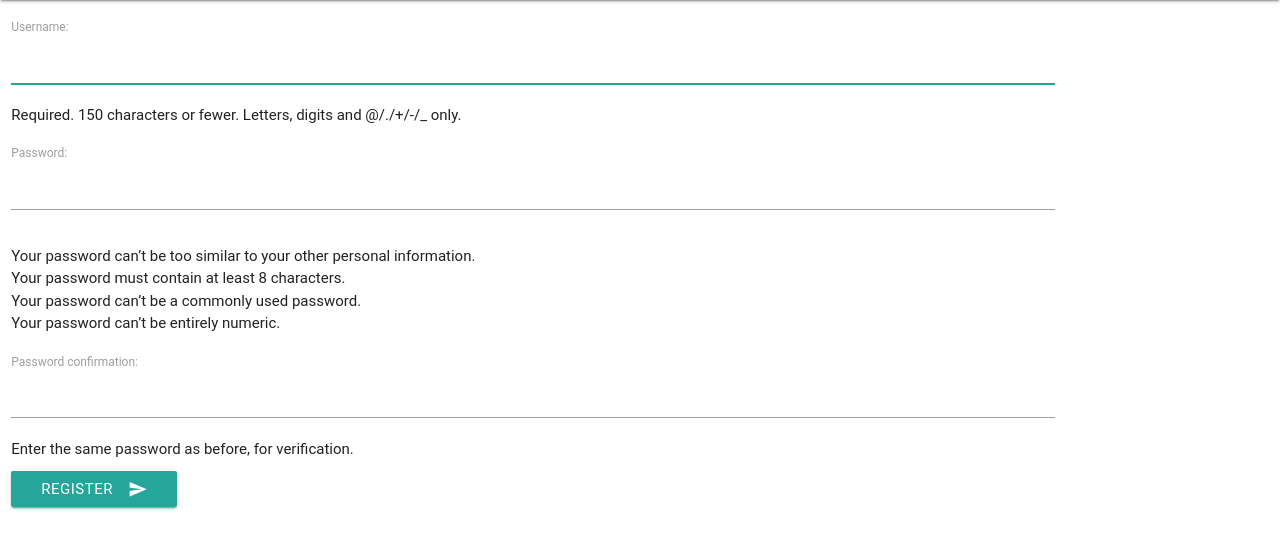
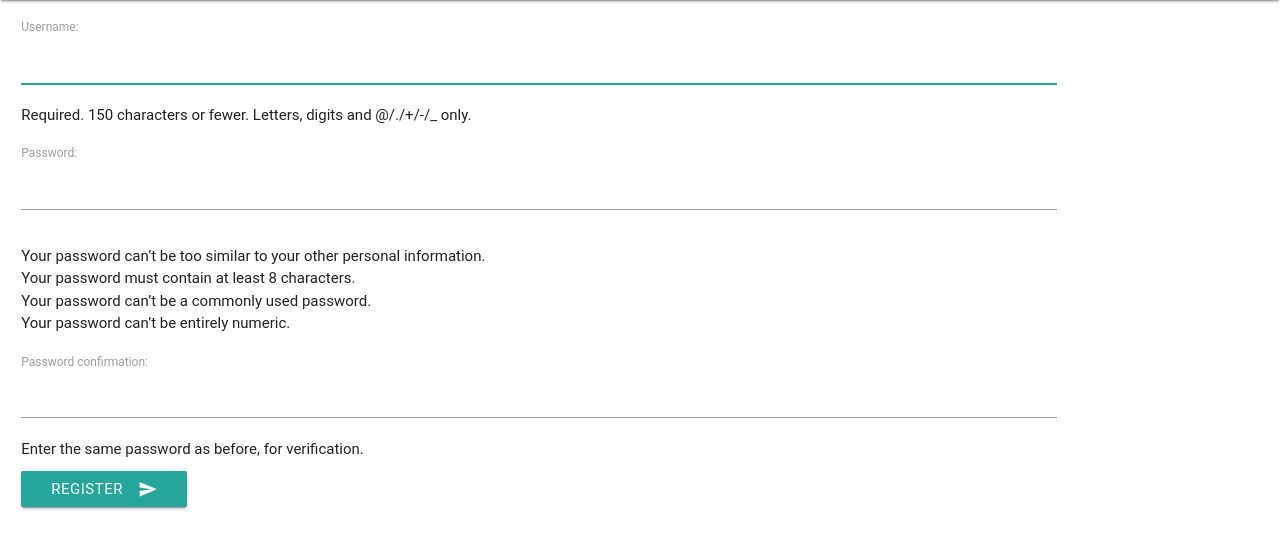
Before and after one commit to kosc/fastpost, a Django app: page /register in a window 1280 px wide. Shown: the part 64-613 px from the top of the page. Run offline with Django 3.2, Linux system fonts and the light colour scheme; some libraries are stand-ins or nearby versions; some web fonts are replaced.

Commit message:
Add small padding at the left side of each post

```diff
--- /dev/null
+++ b/main/static/css/main.css
@@ -0,0 +1,3 @@
+main {
+  padding-left: 10px;
+}
--- a/main/templates/main.html
+++ b/main/templates/main.html
@@ -15,6 +15,7 @@
         plugins : 'advlist autolink link image lists charmap print preview',
       });
     </script>
+    <link rel="stylesheet" href="/static/css/main.css">
   </head>
   <body>
     <div class="navbar-fixed">
```
